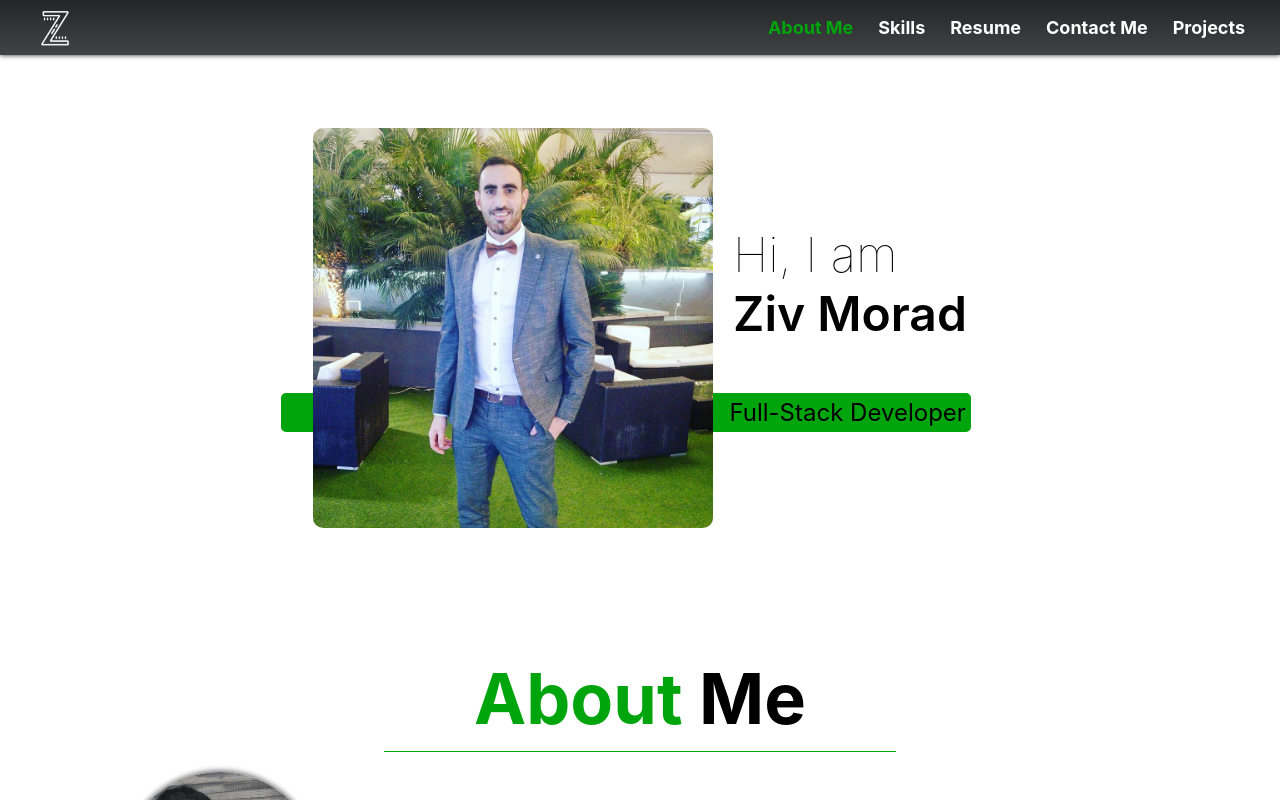
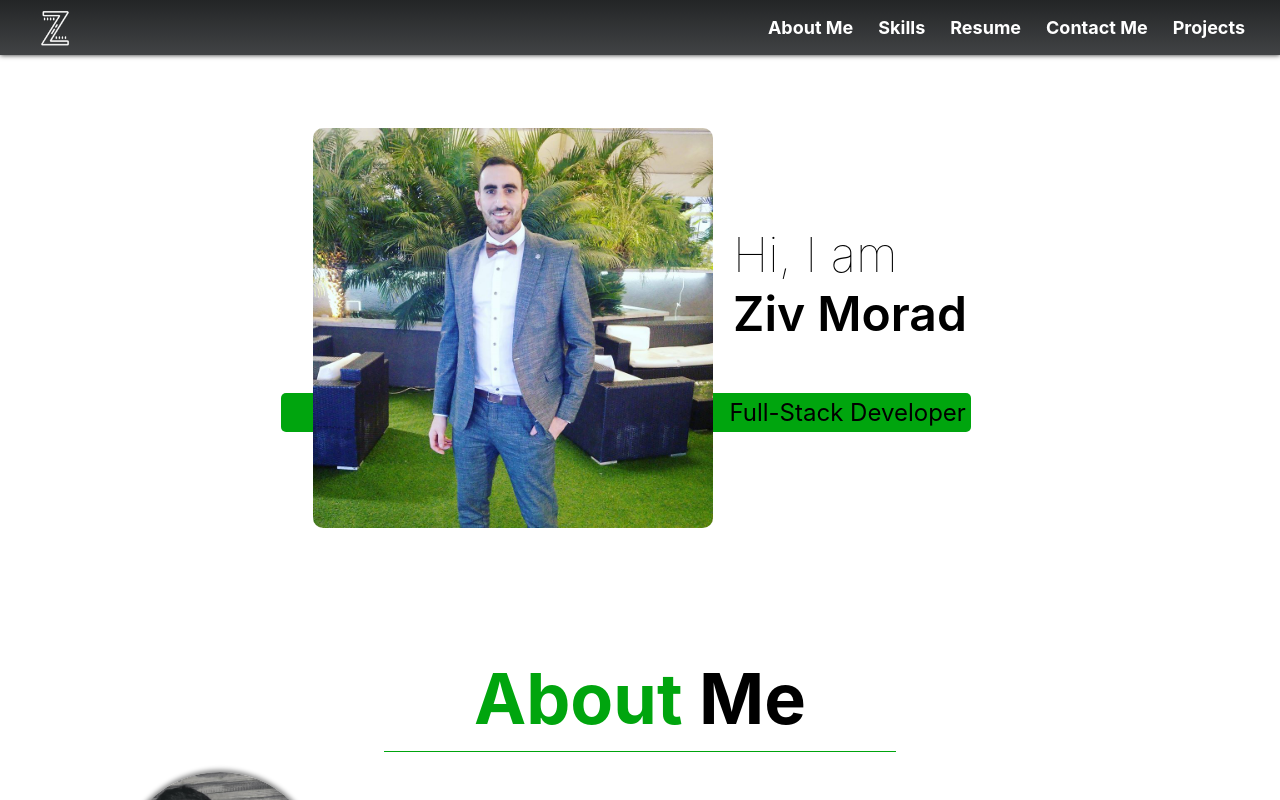
Before and after one commit to zivmorad/portfolio-website, a React (Create React App) app: page / in a window 1280 px wide. In both pictures the pointer is over the link "About Me". Shown: the top 800 px of the page. Built offline with nearby package versions, Linux system fonts and the light colour scheme.

Commit message:
add style

```diff
--- a/src/components/Navbar/Navbar.css
+++ b/src/components/Navbar/Navbar.css
@@ -35,6 +35,7 @@
 }
 .link:hover{
     color: var(--primary-color);
+    transition: 0.5s;
 
 }
 /* responsive rulls*/
```
